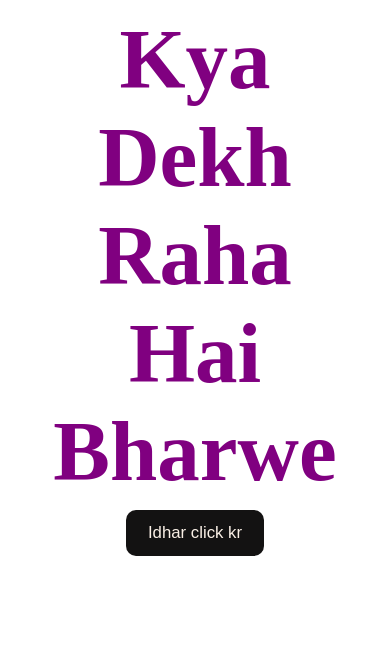
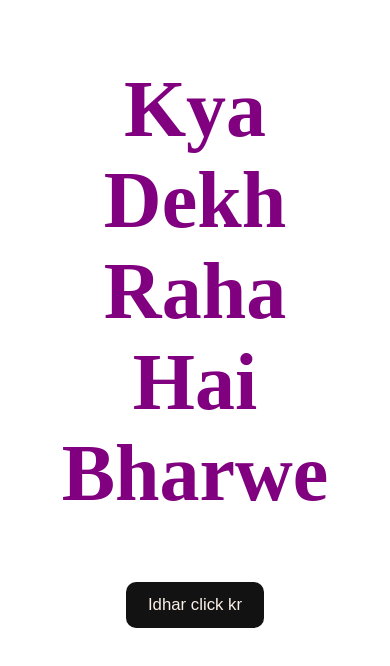
Before and after one commit to BabaKaana/forFriends, a plain HTML site: page index.html in a window 390 px wide. Drawn offline with Linux system fonts and the light colour scheme.

Commit message:
Update style.css

```diff
--- a/style.css
+++ b/style.css
@@ -25,8 +25,7 @@ button {
 
 @media (max-width: 400px){
     .later{
-        font-size: 85px;
-        margin: 0;
+        font-size: 80px;
         padding: 10px 20px;
     }
 }
```
